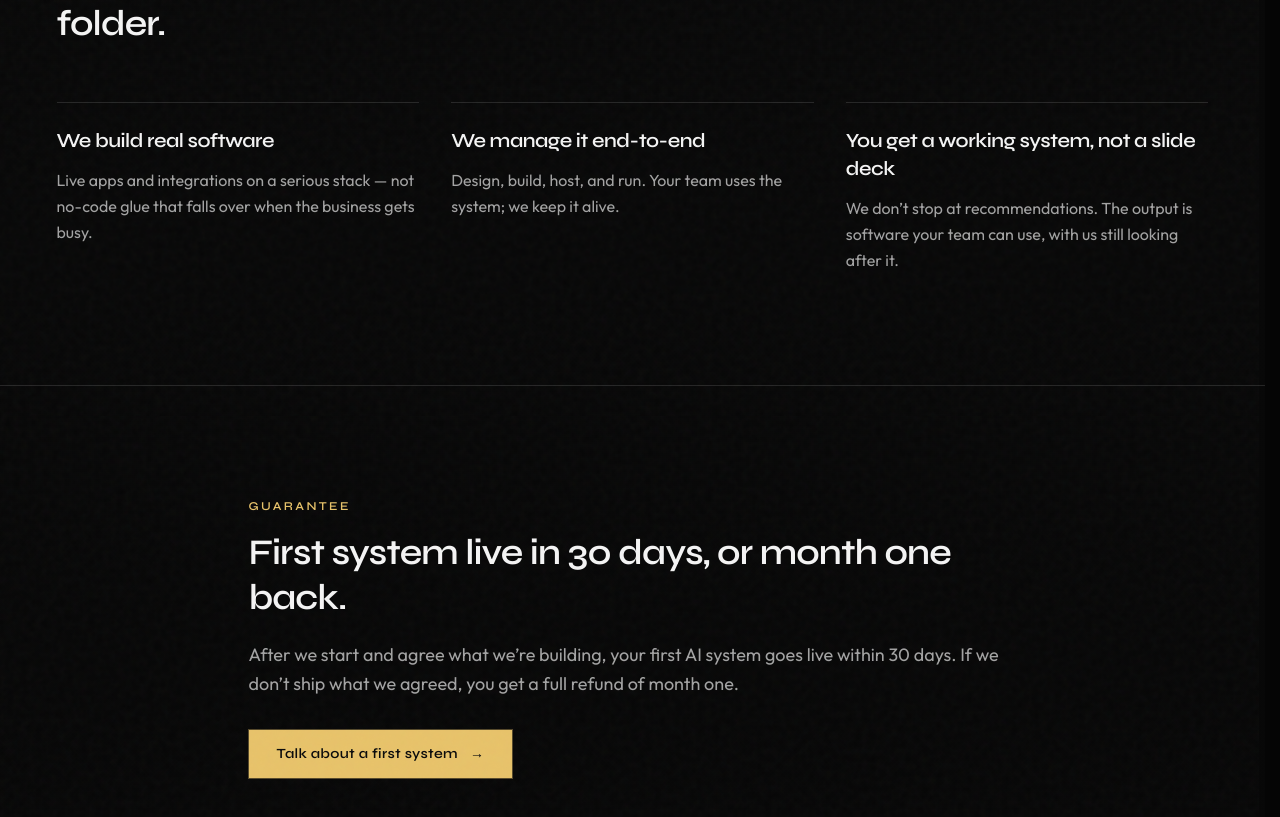
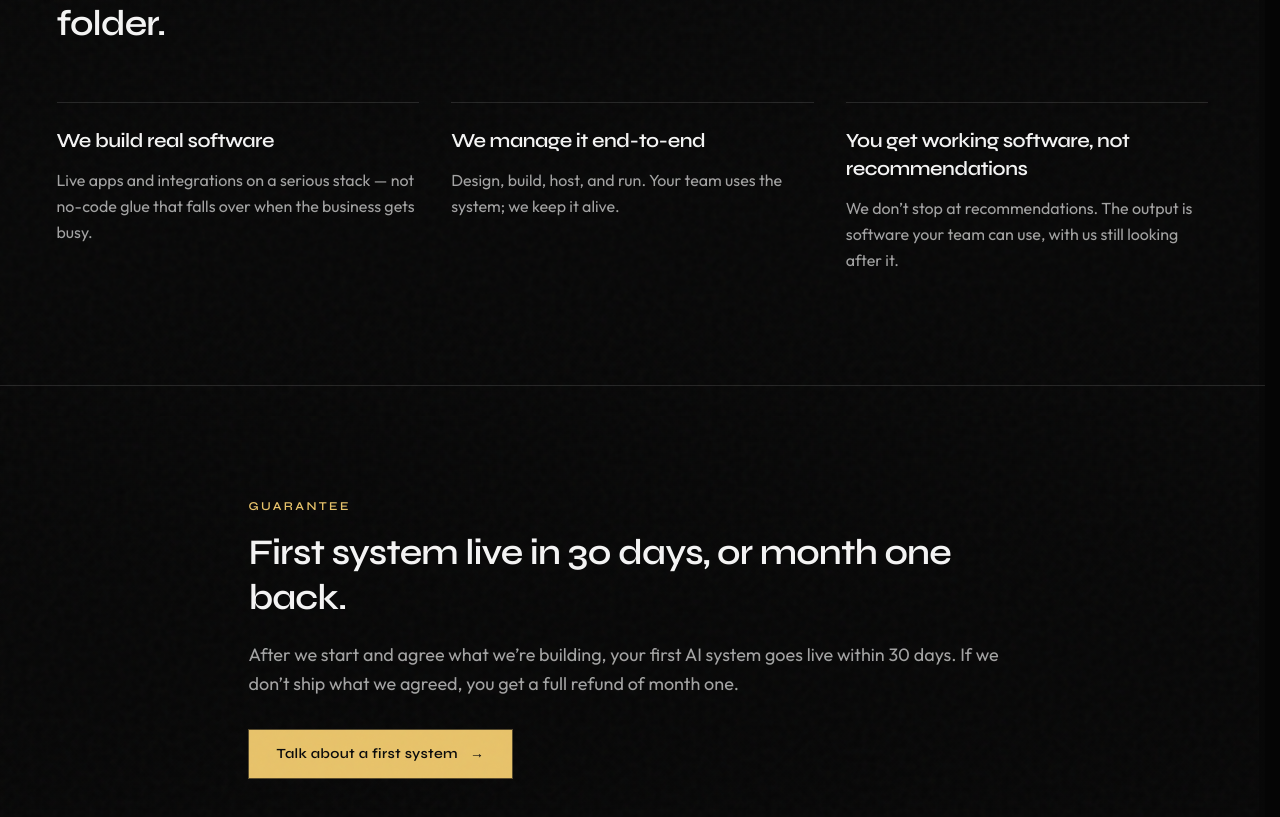
Before and after one commit to jtlhltd/jtlh-ltd, a Next.js app: page / in a window 1280 px wide. Shown: the part 4681-5498 px from the top of the page. Built offline with nearby package versions, Linux system fonts and the light colour scheme.

Commit message:
fix: update Why us third reason headline
Co-authored-by: Cursor <cursoragent@cursor.com>

```diff
--- a/src/app/page.tsx
+++ b/src/app/page.tsx
@@ -75,7 +75,7 @@ const differences = [
     body: "Design, build, host, and run. Your team uses the system; we keep it alive.",
   },
   {
-    title: "You get a working system, not a slide deck",
+    title: "You get working software, not recommendations",
     body: "We don’t stop at recommendations. The output is software your team can use, with us still looking after it.",
   },
 ];
```
